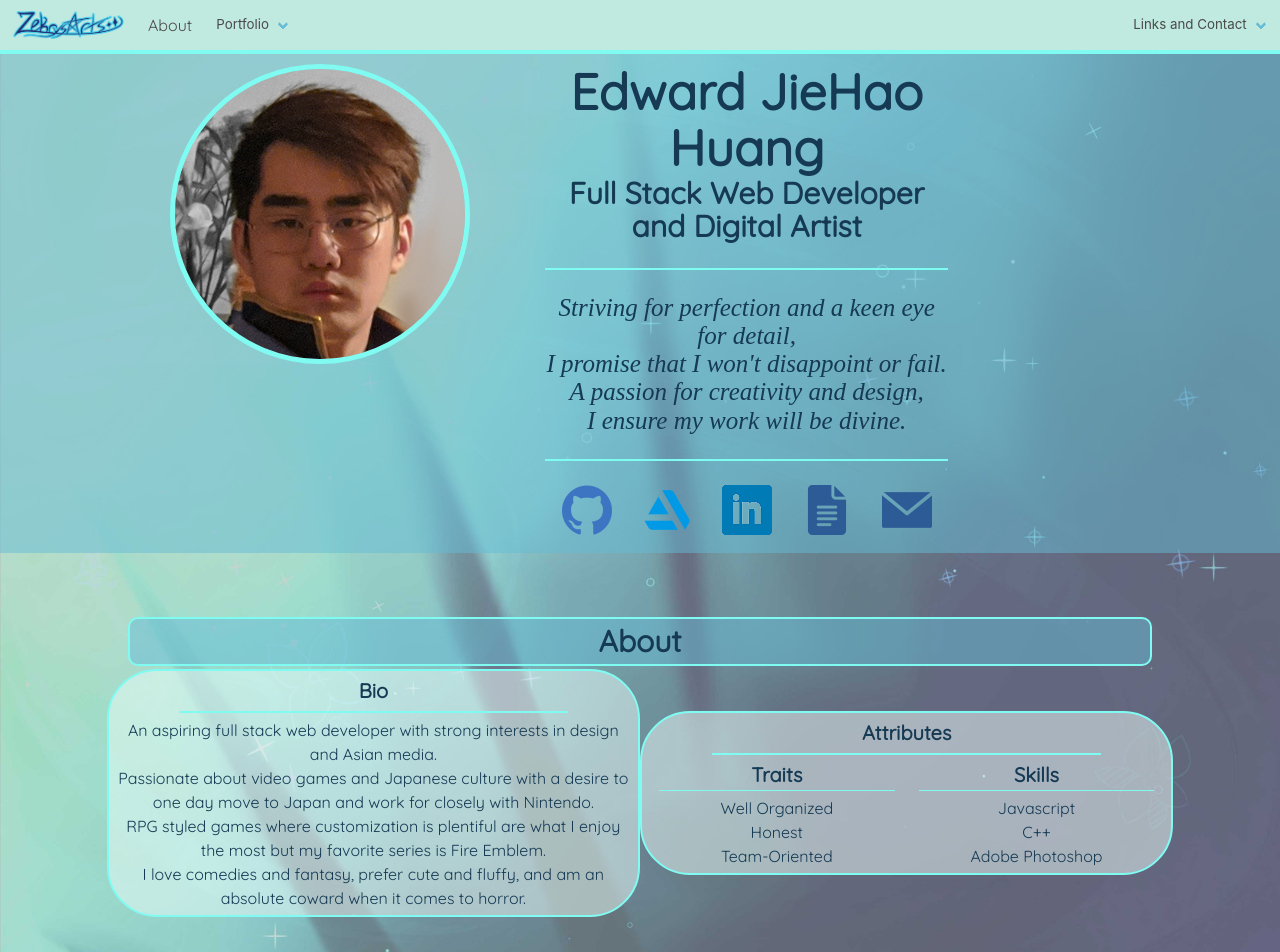
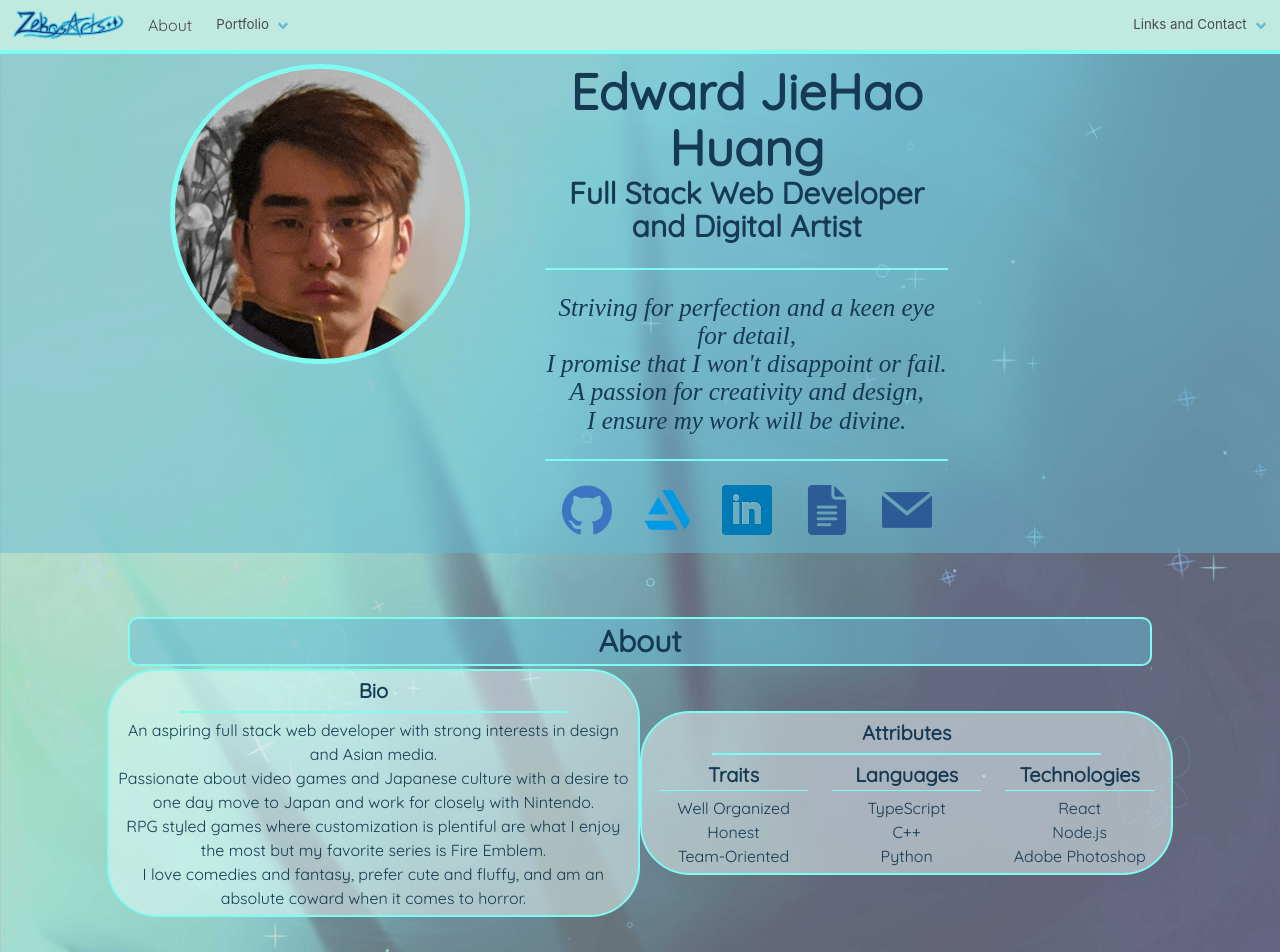
Before and after one commit to Ejhuang2015/ejhuang2015.github.io, a React (Create React App) app: page / in a window 1280 px wide. Shown: the top 952 px of the page. Built offline with nearby package versions, Linux system fonts and the light colour scheme.

Commit message:
Updated attributes

```diff
--- a/src/components/AboutMe/index.tsx
+++ b/src/components/AboutMe/index.tsx
@@ -21,7 +21,7 @@ function AboutMe() {
               <header className="about">Attributes</header>
               <hr className="smallHR"/>
               <div className="columns about">
-                <div className="column is-6">
+                <div className="column is-4">
                   <header className="about underlined">Traits</header>
                   <ul>
                     <li>Well Organized</li>
@@ -29,11 +29,19 @@ function AboutMe() {
                     <li>Team-Oriented</li>
                   </ul>
                 </div>
-                <div className="column is-6">
-                  <header className="about underlined">Skills</header>
+                <div className="column is-4">
+                  <header className="about underlined">Languages</header>
                   <ul>
-                    <li>Javascript</li>
+                    <li>TypeScript</li>
                     <li>C++</li>
+                    <li>Python</li>
+                  </ul>
+                </div>
+                <div className="column is-4">
+                  <header className="about underlined">Technologies</header>
+                  <ul>
+                    <li>React</li>
+                    <li>Node.js</li>
                     <li>Adobe Photoshop</li>
                   </ul>
                 </div>
```
